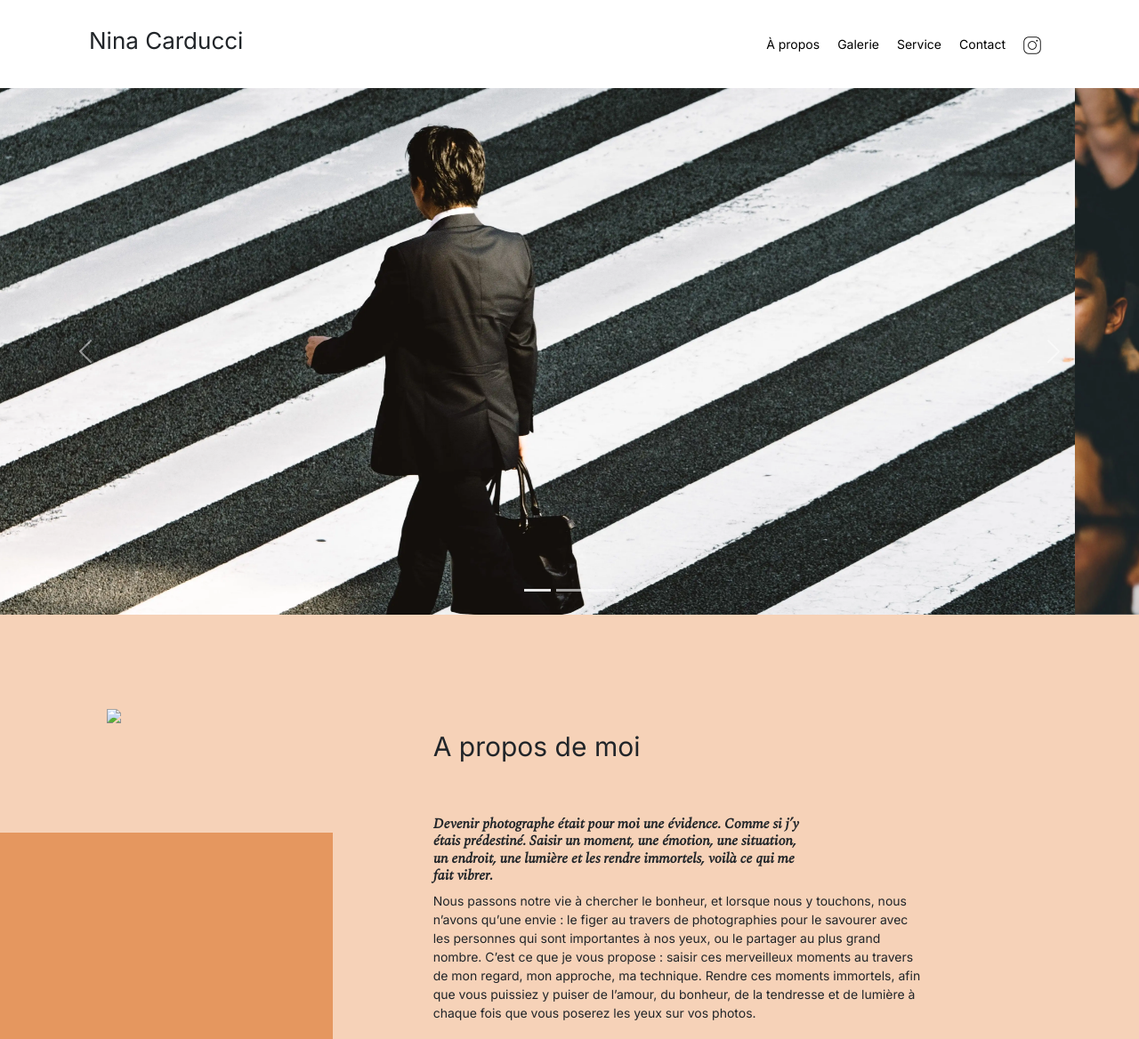
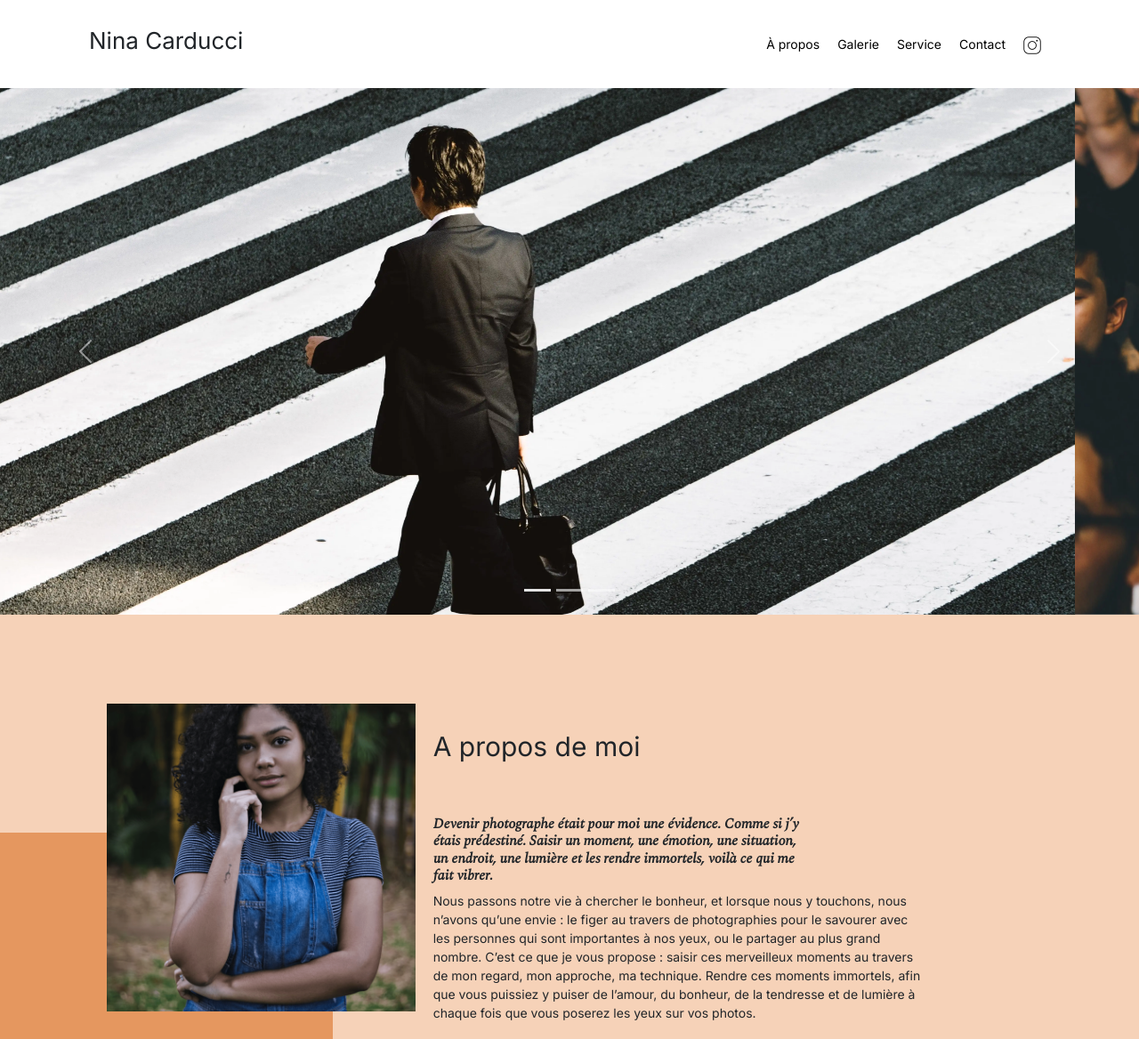
Before and after one commit to Wdj39/P4_ocp_WD, a plain HTML site: page index.html in a window 1280 px wide. Shown: the top 1168 px of the page at 89% size. Drawn offline with nearby package versions, Linux system fonts and the light colour scheme.

Commit message:
img(png) to (webp)

```diff
--- a/index.html
+++ b/index.html
@@ -61,7 +61,7 @@
 
 <section id="about">
 	<div class="picture left">
-		<img src="./assets/images/nina.png">
+		<img src="./assets/images/nina.webp">
 	</div>
 	<div id="about-me">
 		<h3 class="about-me__title">A propos de moi</h3>
```
